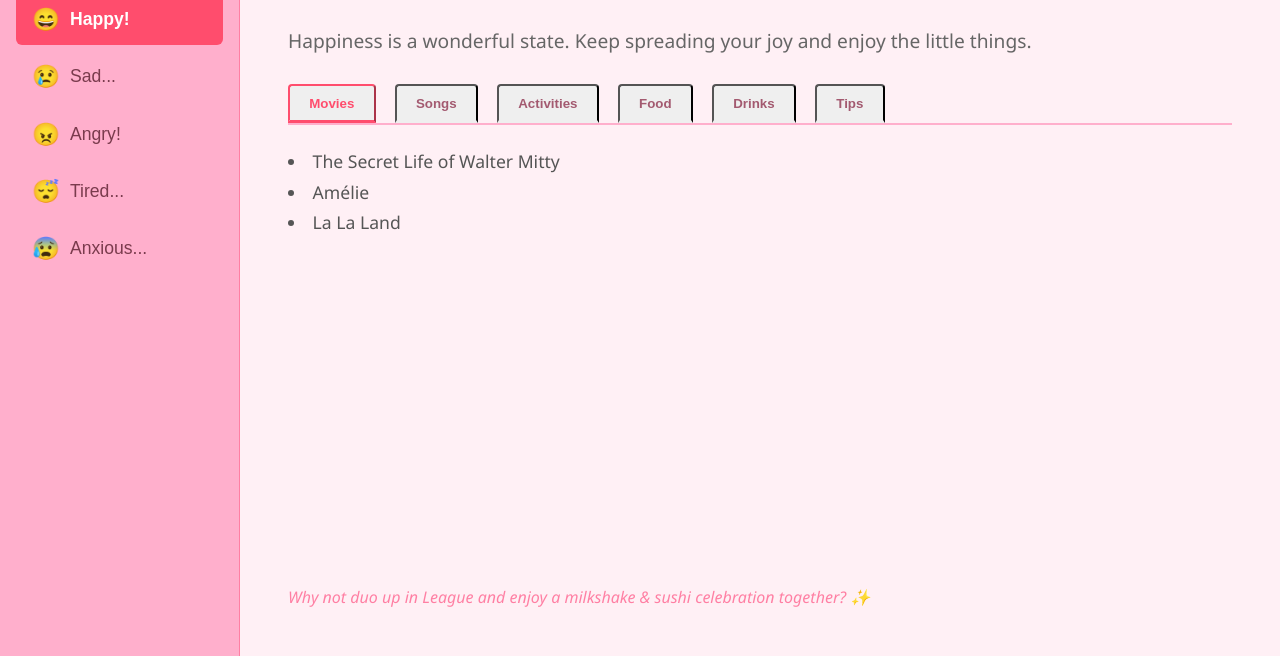
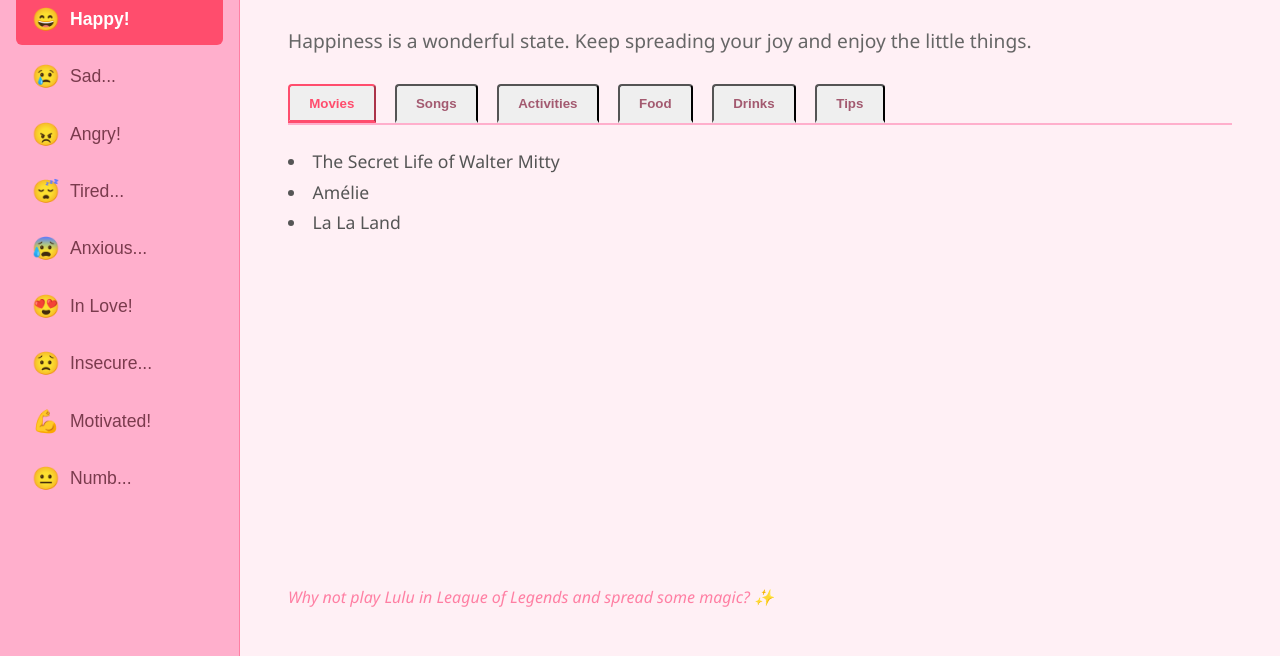
Before and after one commit to Subhatha/Mommik, a plain HTML site: page mood.html in a window 1280 px wide. Shown: the part 144-800 px from the top of the page. Drawn offline with Linux system fonts and the light colour scheme.

Commit message:
Update mood.html

```diff
--- a/mood.html
+++ b/mood.html
@@ -276,69 +276,124 @@ body {
       tabs: {
         movies: ['The Secret Life of Walter Mitty', 'Amélie', 'La La Land'],
         songs: ['“Happy” – Pharrell Williams', '“Walking on Sunshine” – Katrina and The Waves', '“Good Vibrations” – The Beach Boys'],
-        activities: ['Dance around your room', 'Call a close friend', 'Go on a night walk or play League together'],
-        food: ['Sushi platter', 'Hesburger chicken tortilla with paprika mayo', 'Chocolate chip cookies'],
-        drinks: ['Chocolate milkshake', 'Fresh lemonade', 'Sparkling water with mint'],
-        tips: ['Share your smile with others', 'Keep a gratitude journal', 'Play a cheerful character like Lulu in League of Legends']
+        activities: ['Dance around your room', 'Go for a fun walk', 'Queue up for a fun League of Legends game together'],
+        food: ['Sushi', 'Skittles', 'Chocolate chip cookies'],
+        drinks: ['Chocolate milkshake', 'Fresh lemonade', 'Iced tea with honey'],
+        tips: ['Share your smile with others', 'Celebrate with a Hesburger tortilla meal', 'Play a cheerful character like Lulu in League of Legends']
       },
-      specialNote: 'Why not duo up in League and enjoy a milkshake & sushi celebration together? ✨'
+      specialNote: 'Why not play Lulu in League of Legends and spread some magic? ✨'
     },
     sad: {
       emoji: "😢",
       title: "Feeling Sad...",
-      message: `It's okay to feel down sometimes. Try to be kind to yourself, maybe watch something uplifting, or talk to a friend. Remember, every storm passes eventually.`,
+      message: `It's okay to feel down sometimes. Be kind to yourself. Maybe watch something uplifting, or talk to someone who loves you.`,
       tabs: {
         movies: ['Inside Out', 'The Pursuit of Happyness', 'Good Will Hunting'],
         songs: ['“Fix You” – Coldplay', '“Someone Like You” – Adele', '“Let It Be” – The Beatles'],
-        activities: ['Write down your feelings', 'Take a slow walk outside', 'Cuddle up and play League or watch a movie together'],
-        food: ['Warm tomato soup', 'Hesburger tortilla meal', 'Dark chocolate & Skittles'],
-        drinks: ['Chamomile tea', 'Chocolate milkshake', 'Warm milk with honey'],
-        tips: ['Practice deep breathing', 'Watch your favorite funny video', 'Remember: it’s okay to ask for help']
+        activities: ['Take a comforting walk', 'Cuddle while watching a movie', 'Play a support role in League of Legends'],
+        food: ['Warm tomato soup', 'Hesburger tortilla with paprika mayo', 'Dark chocolate squares'],
+        drinks: ['Chocolate milkshake', 'Chamomile tea', 'Warm milk with honey'],
+        tips: ['Watch your favorite funny video', 'Let yourself cry—it’s okay', 'Remember, I’m always here for you']
       },
-      specialNote: 'I’m always here for you. Let’s walk, eat Hesburger, and queue a cozy duo game.'
+      specialNote: 'Let’s eat your favorite Hesburger wrap and talk about whatever you want ❤️'
     },
     angry: {
       emoji: "😠",
       title: "Feeling Angry!",
-      message: `Anger is natural, but channel it wisely. Take deep breaths, try to cool down, and maybe use physical activity to release the tension.`,
+      message: `Anger is natural. Let’s cool off together and do something that brings peace.`,
       tabs: {
         movies: ['Anger Management', 'The Incredible Hulk', 'Mad Max: Fury Road'],
         songs: ['“Break Stuff” – Limp Bizkit', '“Killing in the Name” – Rage Against The Machine', '“You Oughta Know” – Alanis Morissette'],
-        activities: ['Punch a pillow', 'Go for a walk and talk it out', 'Scream-sing your heart out with karaoke'],
-        food: ['Spicy buffalo wings', 'Crispy fries', 'Crunchy Skittles'],
-        drinks: ['Cold water', 'Green tea', 'Chocolate milkshake'],
-        tips: ['Count to ten before reacting', 'Take a moment alone', 'Try journaling your thoughts']
+        activities: ['Go for a night walk', 'Sing loud in the car or shower', 'Crush some LoL matches together'],
+        food: ['Spicy buffalo wings', 'Skittles', 'Crunchy celery sticks'],
+        drinks: ['Cold water', 'Chocolate milkshake', 'Green tea'],
+        tips: ['Let’s vent it out safely', 'Play an aggressive champ and let it all out', 'Scream-singing optional 😄']
       },
-      specialNote: 'Channel it in-game—go full carry mode in League while I support you. 🎮🔥'
+      specialNote: 'Let’s blast music, scream it out, and crush some games 🔥'
     },
     tired: {
       emoji: "😴",
       title: "Feeling Tired...",
-      message: `Rest is essential. Take a break, nap if possible, and try to relax your mind with calming activities.`,
+      message: `You deserve rest. Let's recharge and keep things soft and simple today.`,
       tabs: {
-        movies: ['Sleepy Hollow', 'Inception', 'Finding Nemo'],
+        movies: ['Finding Nemo', 'Inception', 'Sleepy Hollow'],
         songs: ['“Weightless” – Marconi Union', '“Breathe Me” – Sia', '“Night Owl” – Galimatias'],
-        activities: ['Take a short nap', 'Listen to calming music', 'Watch a cozy movie together'],
-        food: ['Banana smoothie', 'Almond butter toast', 'Hesburger tortilla meal in bed'],
-        drinks: ['Warm milk', 'Chocolate milkshake', 'Herbal tea'],
-        tips: ['Avoid caffeine late in the day', 'Limit screen time before bed', 'Maintain a regular sleep schedule']
+        activities: ['Cuddle and nap', 'Watch a feel-good movie together', 'Relax with soft music'],
+        food: ['Oatmeal with honey', 'Hesburger tortilla (it’s still soft comfort)', 'Banana smoothie'],
+        drinks: ['Herbal tea', 'Warm milk', 'Chocolate milkshake'],
+        tips: ['No pressure today', 'You’ve done enough', 'Let me take care of you for now']
       },
-      specialNote: 'Let’s skip the grind and just relax with Skittles, milkshake, and a soft playlist.'
+      specialNote: 'You rest. I’ll bring the snacks and snuggles. 💤'
     },
     anxious: {
       emoji: "😰",
       title: "Feeling Anxious...",
-      message: `Anxiety can feel overwhelming. Ground yourself by focusing on the present moment and breathing deeply.`,
+      message: `It’s okay to feel this way. Let’s breathe, stay present, and find some calm together.`,
       tabs: {
         movies: ['Silver Linings Playbook', 'Inside Out', 'The King’s Speech'],
         songs: ['“Let It Go” – James Bay', '“Shake It Out” – Florence + The Machine', '“Holocene” – Bon Iver'],
-        activities: ['Practice grounding with a walk', 'Sing softly together', 'Play a support champ in League to distract gently'],
-        food: ['Mixed nuts', 'Sushi bites', 'Paprika mayo tortilla'],
-        drinks: ['Peppermint tea', 'Lemon balm tea', 'Warm water with lemon'],
-        tips: ['Try the 4-7-8 breathing technique', 'Limit caffeine', 'Hold my hand—literally or virtually']
+        activities: ['Go on a quiet walk', 'Play calming LoL games (no pressure!)', 'Do light stretching'],
+        food: ['Sushi', 'Blueberry smoothie', 'Dark chocolate'],
+        drinks: ['Peppermint tea', 'Warm water with lemon', 'Chocolate milkshake'],
+        tips: ['Try the 4-7-8 breathing technique', 'Let’s just be together and not talk if that helps', 'You’re safe here']
       },
-      specialNote: 'You’re not alone. Let’s walk, eat something light, and play some league of legends'
-
+      specialNote: 'Take my hand. We’ll walk, breathe, and reset together 🌱'
+    },
+    inLove: {
+      emoji: "😍",
+      title: "Feeling In Love!",
+      message: `You’re radiating love and it’s making my heart melt. Let’s enjoy every second of this.`,
+      tabs: {
+        movies: ['The Notebook', 'Pride & Prejudice', 'La La Land'],
+        songs: ['“All of Me” – John Legend', '“Can’t Help Falling in Love” – Elvis Presley', '“Love on Top” – Beyoncé'],
+        activities: ['Romantic sushi dinner', 'Play LoL together as an OP couple combo', 'Go on a night walk holding hands'],
+        food: ['Chocolate-covered strawberries', 'Sushi platter', 'Skittles (because love is sweet)'],
+        drinks: ['Rosé wine', 'Chocolate milkshake', 'Sparkling water with lime'],
+        tips: ['Let’s write each other love notes', 'Rewatch our favorite memories', 'Just be cute and mushy today']
+      },
+      specialNote: 'Your smile = my whole world 💖'
+    },
+    insecure: {
+      emoji: "😟",
+      title: "Feeling Insecure...",
+      message: `You're beautiful. You're enough. I'm here to remind you every second.`,
+      tabs: {
+        movies: ['Eat Pray Love', 'Legally Blonde', 'The Devil Wears Prada'],
+        songs: ['“Fight Song” – Rachel Platten', '“Stronger” – Kelly Clarkson', '“Confident” – Demi Lovato'],
+        activities: ['Positive affirmations together', 'Play support/ADC together and hype each other up', 'Go for a walk & talk'],
+        food: ['Dark chocolate', 'Smoothie bowl', 'Hesburger tortilla with paprika mayo sauce'],
+        drinks: ['Matcha tea', 'Water with cucumber', 'Chocolate milkshake'],
+        tips: ['Look in the mirror and tell yourself 3 great things', 'I’ll tell you 100 more if needed 💬', 'You are more than enough']
+      },
+      specialNote: 'You are everything to me. And I’ll keep reminding you till you believe it 💕'
+    },
+    motivated: {
+      emoji: "💪",
+      title: "Feeling Motivated!",
+      message: `Let’s ride that wave! You're unstoppable right now.`,
+      tabs: {
+        movies: ['Rocky', 'The Pursuit of Happyness', 'Whiplash'],
+        songs: ['“Eye of the Tiger” – Survivor', '“Stronger” – Kanye West', '“Can’t Hold Us” – Macklemore & Ryan Lewis'],
+        activities: ['Smash some ranked LoL', 'Plan a sushi night as a reward', 'Go on a power walk together'],
+        food: ['Grilled chicken salad', 'Protein smoothie', 'Trail mix'],
+        drinks: ['Coffee', 'Green tea', 'Electrolyte water'],
+        tips: ['Break big goals into little wins', 'Celebrate each victory with me', 'You’re doing amazing, babe']
+      },
+      specialNote: 'You are killing it, time for a milkshake celebration soon? 💥'
+    },
+    numb: {
+      emoji: "😐",
+      title: "Feeling Numb...",
+      message: `It’s okay to feel nothing. Let’s try something small, soft, and gentle. I’m with you.`,
+      tabs: {
+        movies: ['Eternal Sunshine of the Spotless Mind', 'Her', 'Lost in Translation'],
+        songs: ['“Breathe Me” – Sia', '“The Night We Met” – Lord Huron', '“Skinny Love” – Bon Iver'],
+        activities: ['Gentle walk outside', 'Sit in silence or listen to soft music', 'Just lie down with me'],
+        food: ['Warm soup', 'Sushi or something simple', 'Fruit'],
+        drinks: ['Warm tea', 'Fruit-infused water', 'Chocolate milkshake'],
+        tips: ['Small steps are still steps', 'Let’s do nothing together', 'You’re not alone, ever']
+      },
+      specialNote: 'You don’t need to feel anything for me to care—I’m right here, always 🤍'
     }
   };
 
```
